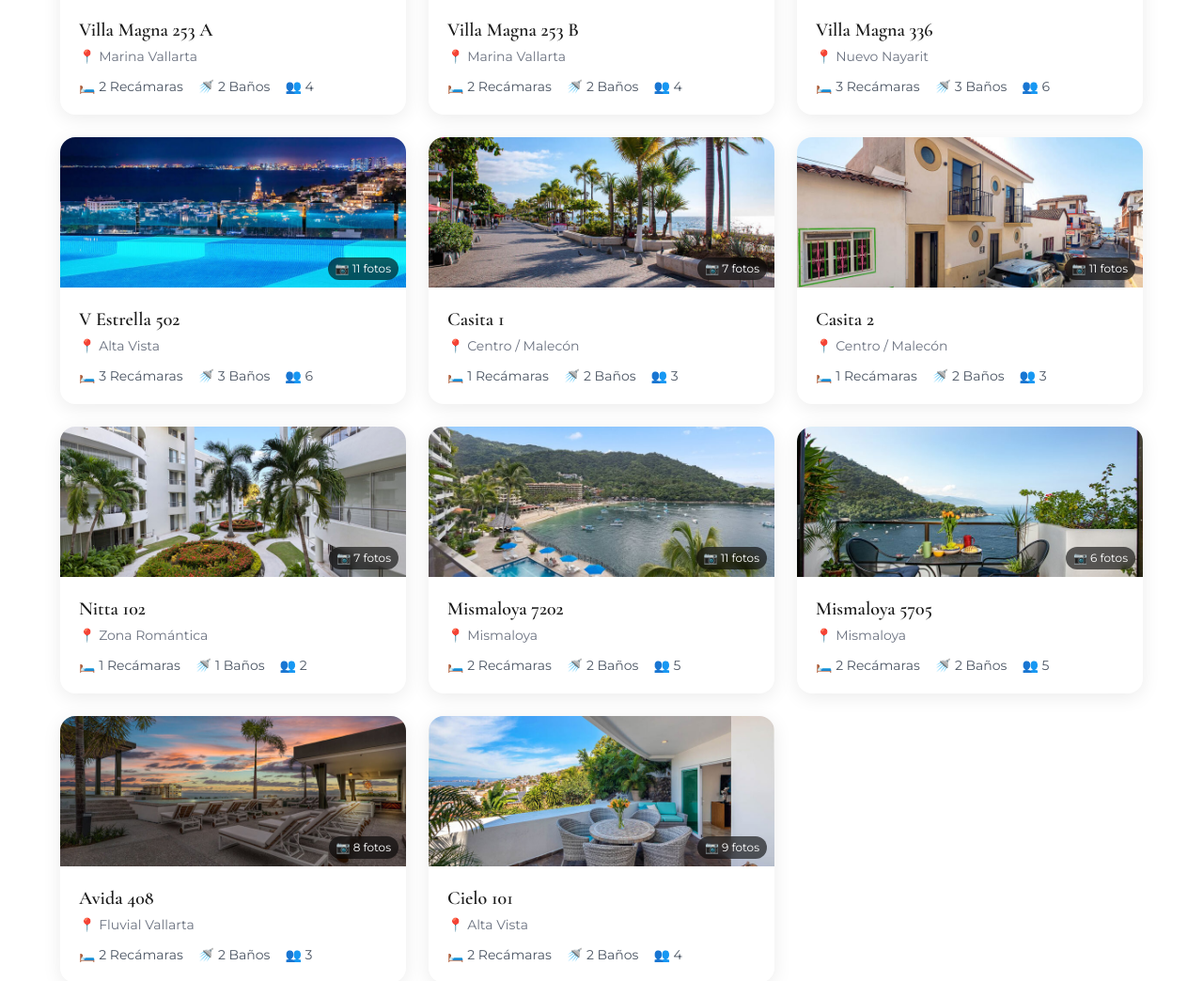
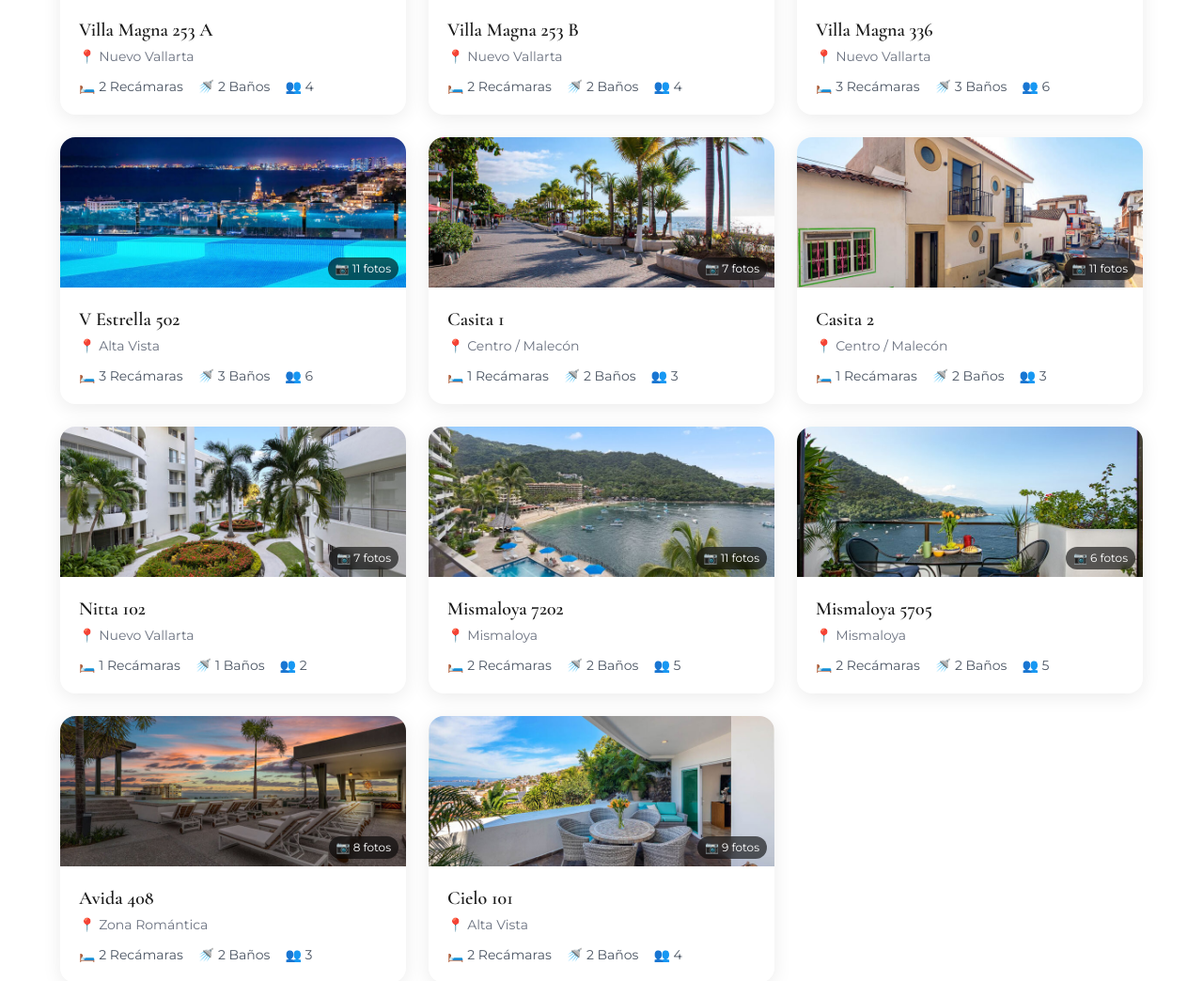
Before and after one commit to Pvrolomx/castle-checkin, a Next.js app: page / in a window 1280 px wide. Shown: the part 883-1927 px from the top of the page at 94% size. Built offline with nearby package versions, Linux system fonts and the light colour scheme.

Commit message:
fix: correct property locations for all 11 properties

```diff
--- a/app/page.js
+++ b/app/page.js
@@ -115,16 +115,16 @@ const GALLERY = {
 }
 
 const PROPERTIES = [
-  { id: 'villa-magna-253a', name: 'Villa Magna 253 A', location: 'Marina Vallarta', beds: 2, baths: 2, guests: 4, photo: '/properties/villa-magna-253a.jpg' },
-  { id: 'villa-magna-253b', name: 'Villa Magna 253 B', location: 'Marina Vallarta', beds: 2, baths: 2, guests: 4, photo: '/properties/villa-magna-253b.jpg' },
-  { id: 'villa-magna-336', name: 'Villa Magna 336', location: 'Nuevo Nayarit', beds: 3, baths: 3, guests: 6, photo: '/properties/villa-magna-336.jpg' },
+  { id: 'villa-magna-253a', name: 'Villa Magna 253 A', location: 'Nuevo Vallarta', beds: 2, baths: 2, guests: 4, photo: '/properties/villa-magna-253a.jpg' },
+  { id: 'villa-magna-253b', name: 'Villa Magna 253 B', location: 'Nuevo Vallarta', beds: 2, baths: 2, guests: 4, photo: '/properties/villa-magna-253b.jpg' },
+  { id: 'villa-magna-336', name: 'Villa Magna 336', location: 'Nuevo Vallarta', beds: 3, baths: 3, guests: 6, photo: '/properties/villa-magna-336.jpg' },
   { id: 'estrella-502', name: 'V Estrella 502', location: 'Alta Vista', beds: 3, baths: 3, guests: 6, photo: '/properties/estrella-502.jpg' },
   { id: 'casita-1', name: 'Casita 1', location: 'Centro / Malecón', beds: 1, baths: 2, guests: 3, photo: '/properties/casita-1.jpg' },
   { id: 'casita-2', name: 'Casita 2', location: 'Centro / Malecón', beds: 1, baths: 2, guests: 3, photo: '/properties/casita-2.jpg' },
-  { id: 'nitta-102', name: 'Nitta 102', location: 'Zona Romántica', beds: 1, baths: 1, guests: 2, photo: '/properties/nitta-102.jpg' },
+  { id: 'nitta-102', name: 'Nitta 102', location: 'Nuevo Vallarta', beds: 1, baths: 1, guests: 2, photo: '/properties/nitta-102.jpg' },
   { id: 'mismaloya-7202', name: 'Mismaloya 7202', location: 'Mismaloya', beds: 2, baths: 2, guests: 5, photo: '/properties/mismaloya-7202.jpg' },
   { id: 'mismaloya-5705', name: 'Mismaloya 5705', location: 'Mismaloya', beds: 2, baths: 2, guests: 5, photo: '/properties/mismaloya-5705.jpg' },
-  { id: 'avida-408', name: 'Avida 408', location: 'Fluvial Vallarta', beds: 2, baths: 2, guests: 3, photo: '/properties/avida-408.jpg' },
+  { id: 'avida-408', name: 'Avida 408', location: 'Zona Romántica', beds: 2, baths: 2, guests: 3, photo: '/properties/avida-408.jpg' },
   { id: 'cielo-101', name: 'Cielo 101', location: 'Alta Vista', beds: 2, baths: 2, guests: 4, photo: '/properties/cielo-101.jpg' },
 ]
 
```
